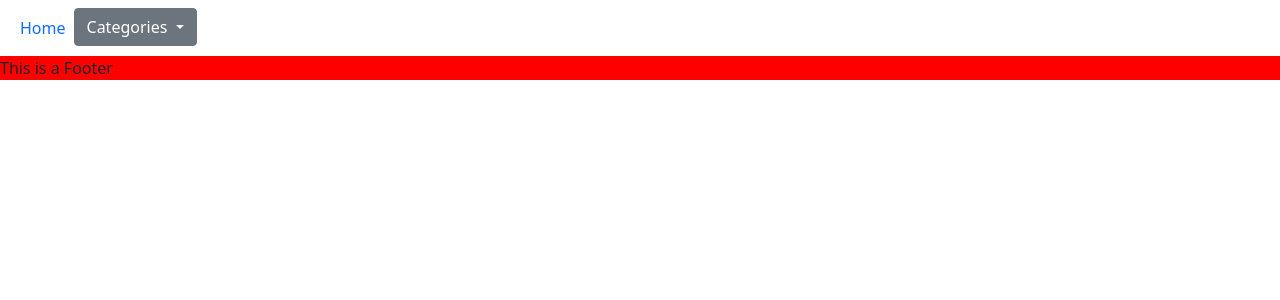
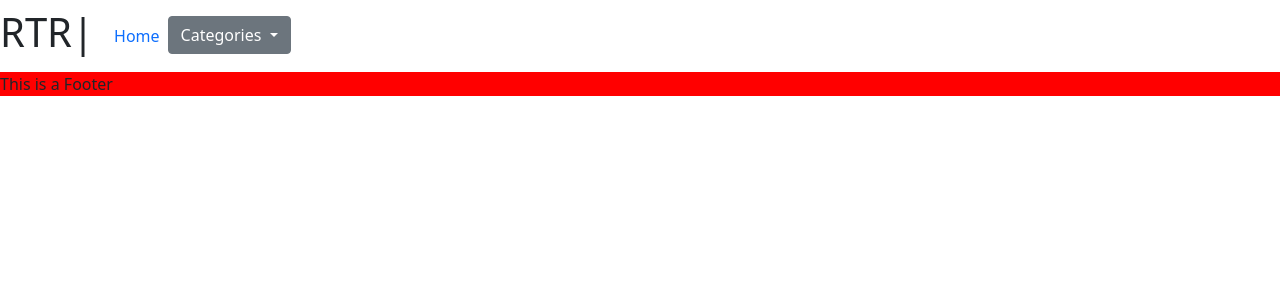
Before and after one commit to Enquil/enquil-project4, a Django app: page / in a window 1280 px wide. Shown: the top 300 px of the page. Run offline with Django 3.2, Linux system fonts and the light colour scheme; data that the repository does not hold is empty.

Commit message:
change navbar collapse size

```diff
--- a/templates/base.html
+++ b/templates/base.html
@@ -21,7 +21,8 @@
 </head>
 
 <body>
-    <nav class="navbar navbar-expand-lg">
+    <nav class="navbar navbar-expand-md">
+        <h1>RTR<span>|</span></h1>
         <div class="container-fluid">
             <div class="collapse navbar-collapse" id="navbarList">
                 <!-- Common elements navlist -->
@@ -41,6 +42,7 @@
                             <li class="categories"><a class="nav-link" href="">Opinions</a></li>
                             <li class="categories"><a class="nav-link" href="">Ships and Giggles</a></li>
                         </ul>
+
                       </div>
                 </ul>
             </div>
```
